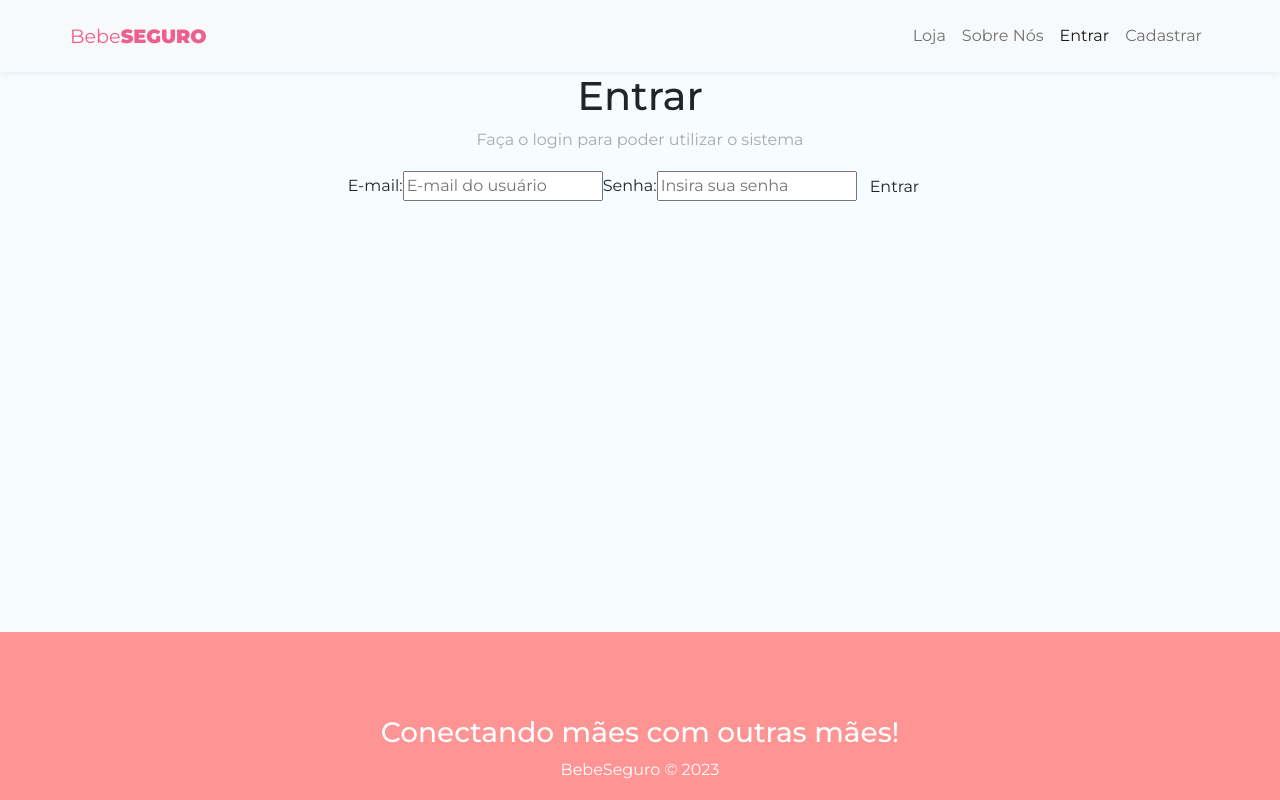
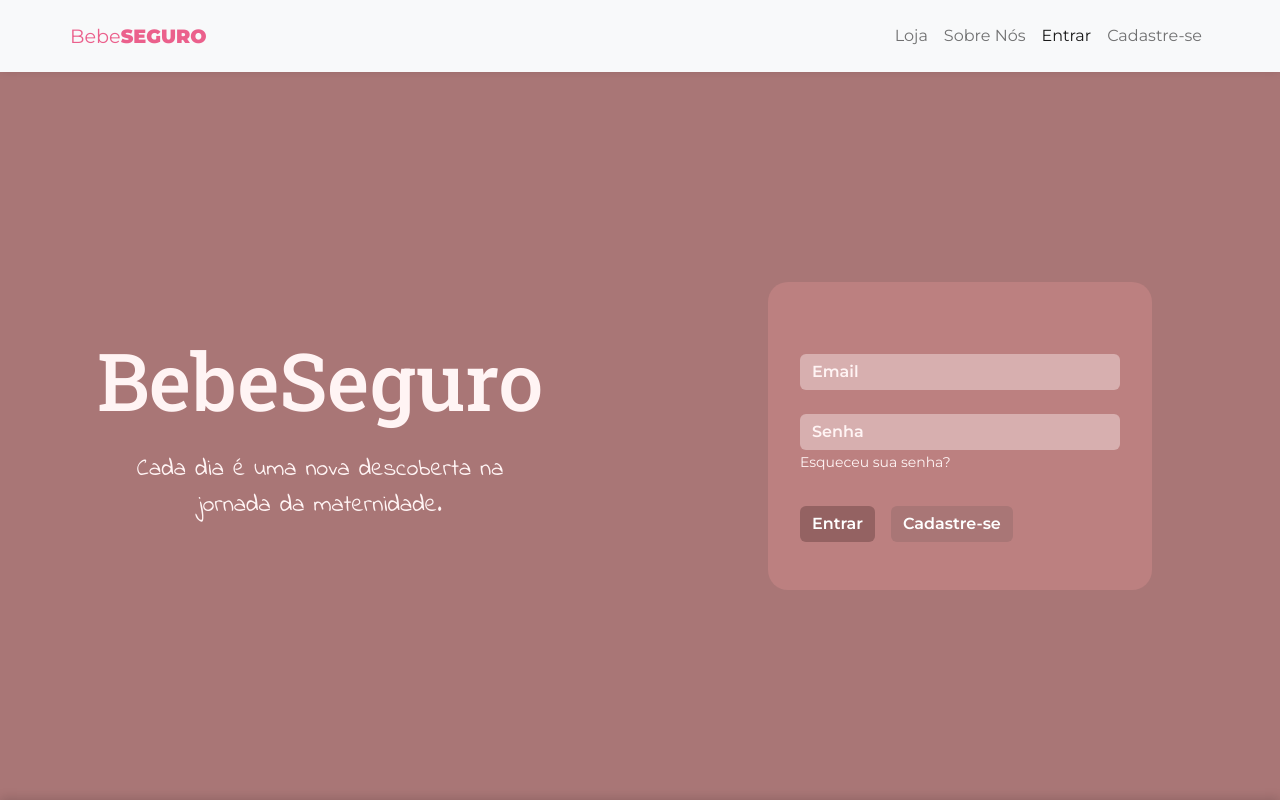
Before and after one commit to LucasTMB/BebeSeguro, a React (Create React App) app in the folder bebeseguro/: page /login in a window 1280 px wide. Shown: the top 800 px of the page. Built offline with nearby package versions, Linux system fonts and the light colour scheme; no server answers.

Commit message:
Finalizando as telas de login e de cadastro

```diff
--- a/bebeseguro/public/index.html
+++ b/bebeseguro/public/index.html
@@ -25,9 +25,21 @@
       Learn how to configure a non-root public URL by running `npm run build`.
     -->
     <title>BebeSeguro</title>
+
+    <!--Montserrat-->
     <link rel="preconnect" href="https://fonts.googleapis.com">
     <link rel="preconnect" href="https://fonts.gstatic.com" crossorigin>
     <link href="https://fonts.googleapis.com/css2?family=Montserrat:ital,wght@0,100;0,200;0,300;0,400;0,500;0,600;0,700;0,800;0,900;1,100;1,200;1,300;1,400;1,500;1,600;1,700;1,800;1,900&display=swap" rel="stylesheet">
+
+    <!--Roboto Slab-->
+    <link rel="preconnect" href="https://fonts.googleapis.com">
+    <link rel="preconnect" href="https://fonts.gstatic.com" crossorigin>
+    <link href="https://fonts.googleapis.com/css2?family=Roboto+Slab:wght@100;200;300;400;500;600;700;800;900&display=swap" rel="stylesheet">
+
+    <!--Indie Flower-->
+    <link rel="preconnect" href="https://fonts.googleapis.com">
+    <link rel="preconnect" href="https://fonts.gstatic.com" crossorigin>
+    <link href="https://fonts.googleapis.com/css2?family=Indie+Flower&display=swap" rel="stylesheet">
   </head>
   <body>
     <noscript>You need to enable JavaScript to run this app.</noscript>
--- a/bebeseguro/src/App.css
+++ b/bebeseguro/src/App.css
@@ -1,4 +1,3 @@
 .containerApp {
-  min-height: 60vh;
-  margin-bottom: 5em;
+  min-height: calc(100vh - 72px);
 }
--- a/bebeseguro/src/App.js
+++ b/bebeseguro/src/App.js
@@ -11,7 +11,6 @@ import { useAuthentication } from "./hooks/useAuthentication";
 import { AuthProvider } from "./context/AuthContext";
 
 // components
-import Navbar from './components/Navbar';
 import Header from './components/Header';
 import Footer from './components/Footer';
 
@@ -46,18 +45,41 @@ function App() {
     <div className="App">
       <AuthProvider value={{user}}>
         <BrowserRouter>
-          {/*<Navbar />*/}
           <Header />
           <div className='containerApp'>
             <Routes>
-              <Route path='/' element={<Home />} />
-              <Route path='/store' element={<Store />} />
-              <Route path='/guides' element={<Guides />} />
-              <Route path='/calculators' element={<Calculators />} />
-              <Route path='/community' element={<Community />} />
-              <Route path='/about' element={<About />} />
-              <Route path='/login' element={<Login />} />
-              <Route path='/register' element={<Register />} />
+              <Route
+                path='/'
+                element={<Home />}
+              />
+              <Route
+                path='/store'
+                element={<Store />}
+              />
+              <Route
+                path='/guides'
+                element={user ? <Guides /> : <Navigate to="/login" />}
+              />
+              <Route
+                path='/calculators'
+                element={user ? <Calculators /> : <Navigate to="/login" />}
+              />
+              <Route
+                path='/community'
+                element={user ? <Community /> : <Navigate to="/login" />}
+              />
+              <Route
+                path='/about'
+                element={<About />}
+              />
+              <Route
+                path='/login'
+                element={!user ? <Login /> : <Navigate to="/" />}
+              />
+              <Route
+                path='/register'
+                element={!user ? <Register /> : <Navigate to="/" />}
+              />
             </Routes>
           </div>
           <Footer />
--- a/bebeseguro/src/components/Footer.module.css
+++ b/bebeseguro/src/components/Footer.module.css
@@ -4,6 +4,12 @@
     flex-direction: column;
     align-items: center;
     justify-content: center;
-    background-color: #FF9494;
-    color: #FFF;
+    color: #EB608C;
+    box-shadow: rgba(0, 0, 0, .15) 0px -2px 10px 0px;
+    text-align: center;
 }
+
+.footer h3 {
+    font-family: 'Indie Flower', cursive;
+    font-weight: 500;
+}
--- a/bebeseguro/src/components/Header.js
+++ b/bebeseguro/src/components/Header.js
@@ -83,7 +83,7 @@ const Header = () => {
                   to="/register"
                   className="nav-link"
                 >
-                  Cadastrar
+                  Cadastre-se
                 </NavLink>
               </>
             )}
--- a/bebeseguro/src/components/Navbar.js
+++ /dev/null
@@ -1,36 +0,0 @@
-import { NavLink } from "react-router-dom";
-import styles from "./Navbar.module.css";
-
-const Navbar = () => {
-  return (
-    <nav className={styles.navbar}>
-      <NavLink to="/" className={styles.brand}>
-        Bebe<span>Seguro</span>
-      </NavLink>
-      <ul className={styles.links_list}>
-        <li>
-          <NavLink to="/" className={({isActive}) => (isActive ? styles.active : '')}>
-            Home
-          </NavLink>
-        </li>
-        <li>
-          <NavLink to="/blog" className={({isActive}) => (isActive ? styles.active : '')}>
-            Blog
-          </NavLink>
-        </li>
-        <li>
-          <NavLink to="/guides" className={({isActive}) => (isActive ? styles.active : '')}>
-            Guias
-          </NavLink>
-        </li>
-        <li>
-          <NavLink to="/community" className={({isActive}) => (isActive ? styles.active : '')}>
-            Comunidade
-          </NavLink>
-        </li>
-      </ul>
-    </nav>
-  )
-}
-
-export default Navbar
--- a/bebeseguro/src/components/Navbar.module.css
+++ /dev/null
@@ -1,36 +0,0 @@
-.navbar {
-    display: flex;
-    background-color: #FF9494;
-    box-shadow: rgba(0, 0, 0, .15) 0px -2px 10px 0px;
-    justify-content: space-between;
-    align-items: center;
-    padding: .5em 2em;
-}
-
-.brand {
-    font-size: 1.2em;
-}
-
-.brand span {
-    font-weight: 900;
-    text-transform: uppercase;
-}
-
-.links_list {
-    display: flex;
-    list-style: none;
-}
-
-.links_list li {
-    margin-right: 1em;
-}
-
-.links_list li a {
-    padding: .4em .6em;
-}
-
-.active {
-    background: transparent;
-    border: 1px solid #FFF;
-    border-radius: 5px;
-}
--- a/bebeseguro/src/index.css
+++ b/bebeseguro/src/index.css
@@ -5,6 +5,33 @@ body {
     font-family: "Montserrat", sans-serif;
 }
 
+.form_input {
+    background-color: #D7AFAF;
+    color: #FFF4F4;
+    font-weight: 600;
+    border: none;
+    transition: 0.5s all;
+}
+
+.form_input::placeholder {
+    color: #FFF4F4;
+    font-weight: 600;
+}
+
+.form_input:focus {
+    background-color: #D7AFAF;
+    color: #FFF4F4;
+    border: none;
+    outline: none;
+    box-shadow: 0 0 5px #654321;
+    transform: scale(1.05);
+}
+
+Button[disabled] {
+    background-color: #AAA;
+}
+
+/*
 input::placeholder,
 textarea::placeholder {
     font-family: "Montserrat", sans-serif;
@@ -31,4 +58,4 @@ a:hover,
 nav button:hover {
     color: #EE5D6F;
     border-color: #EE5D6F;
-}
+}*/
--- a/bebeseguro/src/pages/Login/Login.js
+++ b/bebeseguro/src/pages/Login/Login.js
@@ -1,8 +1,13 @@
+import { NavLink } from "react-router-dom";
 import styles from "./Login.module.css";
 
 import { useAuthentication } from "../../hooks/useAuthentication";
 
 import { useState, useEffect } from "react";
+
+import Button from 'react-bootstrap/Button';
+import Form from 'react-bootstrap/Form';
+import Alert from 'react-bootstrap/Alert';
 
 const Login = () => {
   const [email, setEmail] = useState("");
@@ -32,35 +37,60 @@ const Login = () => {
 
   return (
     <div className={styles.login}>
-      <h1>Entrar</h1>
-      <p>Faça o login para poder utilizar o sistema</p>
-      <form onSubmit={handleSubmit}>
-        <label>
-          <span>E-mail:</span>
-          <input
+      <div className={styles.slogan}>
+        <h1>
+          BebeSeguro
+        </h1>
+        <p>
+          Cada dia é uma nova descoberta na jornada da maternidade.
+        </p>
+      </div>
+      <div className={styles.form}>
+        <Form onSubmit={handleSubmit}>
+
+          <Form.Group className="my-4" controlId="formBasicEmail">
+            <Form.Control
+              className="form_input"
               type="email"
-            name="email"
-            required
-            placeholder="E-mail do usuário"
-            value={email}
+              placeholder="Email"
               onChange={(e) => setEmail(e.target.value)}
             />
-        </label>
-        <label>
-          <span>Senha:</span>
-          <input
+          </Form.Group>
+
+          <Form.Group className="my-4" controlId="formBasicPassword">
+            <Form.Control
+              className="form_input"
               type="password"
-            name="password"
-            required
-            placeholder="Insira sua senha"
-            value={password}
+              placeholder="Senha"
               onChange={(e) => setPassword(e.target.value)}
             />
-        </label>
-        {!loading && <button className="btn">Entrar</button>}
-        {loading && <button className="btn" disabled>Aguarde...</button>}
-        {error && <p className="error">{error}</p>}
-      </form>
+            <NavLink className={styles.navlink} to="/">
+              <Form.Text className={styles.forget_password}>
+                Esqueceu sua senha? {/* Ainda vou criar uma página de recuperação de senha */}
+              </Form.Text>
+            </NavLink>
+          </Form.Group>
+
+          <>
+            {!loading && <Button className={styles.btn_enter} variant="primary" type="submit">Entrar</Button>}
+            {loading && <Button className={styles.btn_enter} variant="primary" type="submit" disabled>Aguarde...</Button>}
+            {!loading &&
+              <NavLink to="/register">
+                <Button className={styles.btn_register}>Cadastre-se</Button>
+              </NavLink>
+            }
+            {loading &&
+              <NavLink to="/register">
+                <Button className={styles.btn_register} disabled>Aguarde...</Button>
+              </NavLink>
+            }
+          </>
+
+          {error && <Alert className={styles.alert} variant="danger">{error}</Alert>}
+
+        </Form>
+      </div>
+
     </div>
   )
 }
--- a/bebeseguro/src/pages/Login/Login.module.css
+++ b/bebeseguro/src/pages/Login/Login.module.css
@@ -1,7 +1,120 @@
 .login {
+    display: flex;
+    flex-wrap: wrap;
+    align-items: center;
+    justify-content: space-evenly;
+    background-color: #A97676;
+
+    height: calc(100vh - 72px);
+}
+
+.slogan,
+.form {
+    width: 50%;
+    display: flex;
+    flex-direction: column;
+    align-items: center;
+}
+
+.slogan h1 {
+    font-size: 5rem;
+    margin-bottom: .3em;
+    color: #FFF4F4;
+    font-family: 'Roboto Slab', serif;
+}
+
+.slogan p {
+    font-size: 1.5em;
+    color: #FFF4F4;
+    font-family: 'Indie Flower', cursive;
+    width: 60%;
     text-align: center;
 }
 
-.login p {
-    color: #AAA;
+.slogan h1,
+.slogan p {
+    transition: 0.5s all;
 }
+
+.slogan h1:hover,
+.slogan p:hover {
+    transform: scale(1.1);
+}
+
+.form Form {
+    background-color: #BC8080;
+    width: 60%;
+    padding: 3em 2em;
+    border-radius: 20px;
+}
+
+.navlink {
+    text-decoration: none;
+}
+
+.forget_password {
+    color: #FFF4F4;
+}
+
+.form Form Button {
+    border: none;
+    font-weight: 600;
+    margin-top: .5em;
+    transition: 0.5s all;
+}
+
+.form Form Button:hover {
+    transform: scale(1.1);
+}
+
+.btn_enter {
+    background-color: #946262;
+    margin-right: 1em;
+}
+
+.btn_enter:hover {
+    background-color: #A97676;
+}
+
+.btn_register {
+    background-color: #A97676;
+}
+
+.btn_register:hover {
+    background-color: #946262;
+}
+
+.alert {
+    margin-top: 1em;
+}
+
+@media screen and (max-width: 991px) {
+    .register {
+        min-height: calc(100vh - 92px);
+    }
+
+    .slogan,
+    .form {
+        width: 100%;
+        padding: 0 2em;
+        text-align: center;
+    }
+
+    .slogan h1 {
+        font-size: 3rem;
+    }
+
+    .slogan p {
+        font-size: 1.2em;
+    }
+
+    .form Form {
+        width: 100%;
+        padding: 2em;
+    }
+
+    .form Form Button {
+        margin-top: 1em;
+        width: 100%;
+    }
+}
--- a/bebeseguro/src/pages/Register/Register.js
+++ b/bebeseguro/src/pages/Register/Register.js
@@ -3,6 +3,10 @@ import styles from "./Register.module.css";
 import { useAuthentication } from "../../hooks/useAuthentication";
 
 import { useState, useEffect } from "react";
+
+import Button from 'react-bootstrap/Button';
+import Form from 'react-bootstrap/Form';
+import Alert from 'react-bootstrap/Alert';
 
 const Register = () => {
   const [displayName, setDisplayName] = useState("");
@@ -40,57 +44,58 @@ const Register = () => {
 
   return (
     <div className={styles.register}>
-      <h1>Cadastre-se para postar</h1>
-      <p>Crie seu usuário e compartilhe suas histórias</p>
-      <form onSubmit={handleSubmit}>
-        <label>
-          <span>Nome:</span>
-          <input
+      <div className={styles.slogan}>
+        <h1>
+          BebeSeguro
+        </h1>
+        <p>
+          Cada dia é uma nova descoberta na jornada da maternidade.
+        </p>
+      </div>
+      <div className={styles.form}>
+        <Form onSubmit={handleSubmit}>
+          <Form.Group className="my-4" controlId="formBasicEmail">
+            <Form.Control
+              className="form_input"
               type="text"
-            name="displayNome"
-            required
-            placeholder="Nome do usuário"
-            value={displayName}
+              placeholder="Nome"
               onChange={(e) => setDisplayName(e.target.value)}
             />
-        </label>
-        <label>
-          <span>E-mail:</span>
-          <input
+          </Form.Group>
+
+          <Form.Group className="my-4" controlId="formBasicEmail">
+            <Form.Control
+              className="form_input"
               type="email"
-            name="email"
-            required
-            placeholder="E-mail do usuário"
-            value={email}
+              placeholder="Email"
               onChange={(e) => setEmail(e.target.value)}
             />
-        </label>
-        <label>
-          <span>Senha:</span>
-          <input
+          </Form.Group>
+
+          <Form.Group className="my-4" controlId="formBasicPassword">
+            <Form.Control
+              className="form_input"
               type="password"
-            name="password"
-            required
-            placeholder="Insira sua senha"
-            value={password}
+              placeholder="Senha"
               onChange={(e) => setPassword(e.target.value)}
             />
-        </label>
-        <label>
-          <span>Confirmação de senha:</span>
-          <input
+          </Form.Group>
+
+          <Form.Group className="my-4" controlId="formBasicPassword">
+            <Form.Control
+              className="form_input"
               type="password"
-            name="confirmPassword"
-            required
               placeholder="Confirme a sua senha"
-            value={confirmPassword}
               onChange={(e) => setConfirmPassword(e.target.value)}
             />
-        </label>
-        {!loading && <button className="btn">Cadastrar</button>}
-        {loading && <button className="btn" disabled>Aguarde...</button>}
-        {error && <p className="error">{error}</p>}
-      </form>
+          </Form.Group>
+
+          {!loading && <Button variant="primary" type="submit">Cadastrar</Button>}
+          {loading && <Button variant="primary" type="submit" disabled>Aguarde...</Button>}
+          {error && <Alert className={styles.alert} variant="danger">{error}</Alert>}
+
+        </Form>
+      </div>
     </div>
   )
 }
--- a/bebeseguro/src/pages/Register/Register.module.css
+++ b/bebeseguro/src/pages/Register/Register.module.css
@@ -1,7 +1,97 @@
 .register {
+    display: flex;
+    flex-wrap: wrap;
+    align-items: center;
+    justify-content: space-evenly;
+    background-color: #A97676;
+
+    height: calc(100vh - 72px);
+}
+
+.slogan,
+.form {
+    width: 50%;
+    display: flex;
+    flex-direction: column;
+    align-items: center;
+}
+
+.slogan h1 {
+    font-size: 5rem;
+    margin-bottom: .3em;
+    color: #FFF4F4;
+    font-family: 'Roboto Slab', serif;
+}
+
+.slogan p {
+    font-size: 1.5em;
+    color: #FFF4F4;
+    font-family: 'Indie Flower', cursive;
+    width: 60%;
     text-align: center;
 }
 
-.register p {
-    color: #aaa;
+.slogan h1,
+.slogan p {
+    transition: 0.5s all;
 }
+
+.slogan h1:hover,
+.slogan p:hover {
+    transform: scale(1.1);
+}
+
+.form Form {
+    background-color: #BC8080;
+    width: 60%;
+    padding: 3em 2em;
+    border-radius: 20px;
+}
+
+.form Form Button {
+    background-color: #946262;
+    border: none;
+    font-weight: 600;
+    margin-top: .5em;
+    transition: 0.5s all;
+}
+
+.form Form Button:hover {
+    background-color: #A97676;
+    transform: scale(1.1);
+}
+
+.alert {
+    margin-top: 1em;
+}
+
+@media screen and (max-width: 991px) {
+    .register {
+        min-height: calc(100vh - 92px);
+    }
+
+    .slogan,
+    .form {
+        width: 100%;
+        padding: 0 2em;
+        text-align: center;
+    }
+
+    .slogan h1 {
+        font-size: 3rem;
+    }
+
+    .slogan p {
+        font-size: 1.2em;
+    }
+
+    .form Form {
+        width: 100%;
+        padding: 2em;
+    }
+
+    .form Form Button {
+        margin-top: 1em;
+        width: 100%;
+    }
+}
```
Lines whose indentation alone changed are shown as unchanged.
